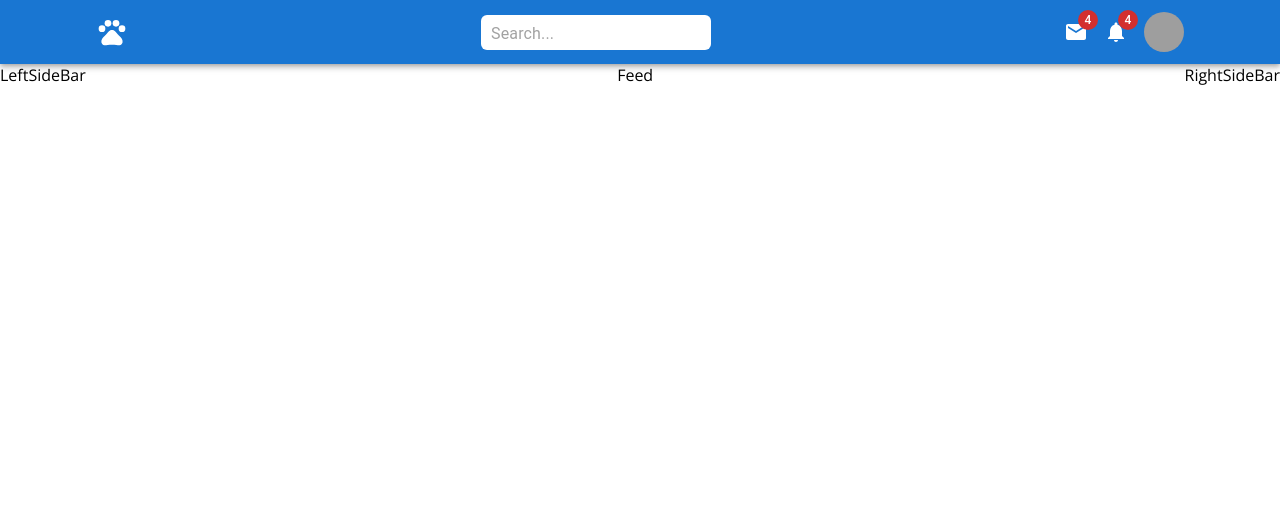
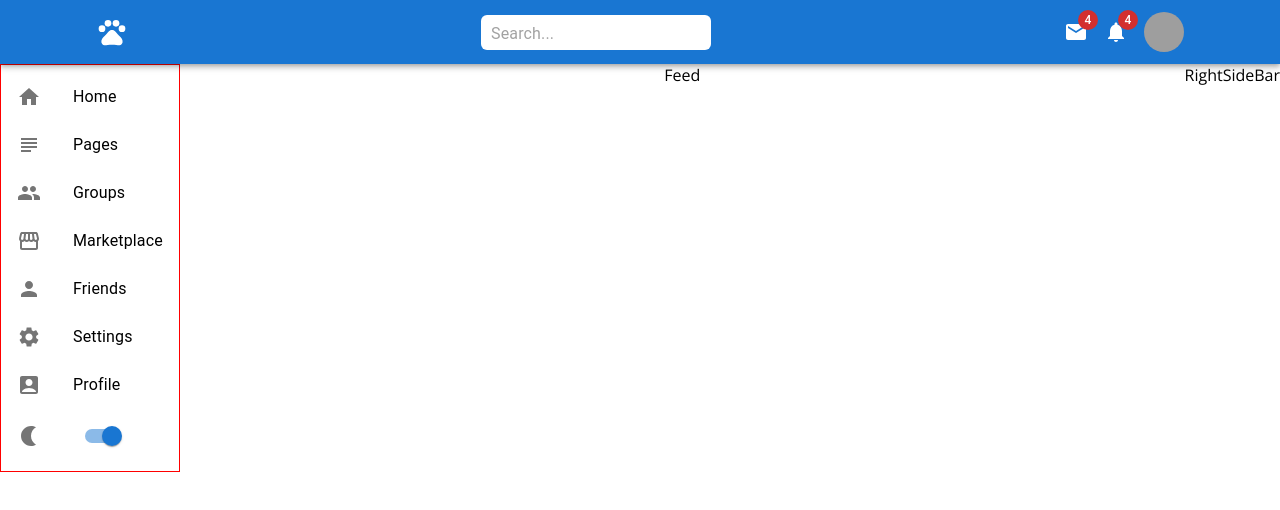
Before and after one commit to david-commit/mui, a React (Vite) app: page / in a window 1280 px wide. Shown: the top 510 px of the page. Built offline with nearby package versions, Linux system fonts and the light colour scheme; grey boxes are pictures that could not be loaded.

Commit message:
ft: left sidebar

```diff
--- a/src/components/LeftSideBar.tsx
+++ b/src/components/LeftSideBar.tsx
@@ -1,9 +1,84 @@
-import { Box } from "@mui/material"
+import { Box, List, ListItem, ListItemButton, ListItemIcon, ListItemText, Switch } from "@mui/material"
+import HomeIcon from '@mui/icons-material/Home';
+import SubjectIcon from '@mui/icons-material/Subject';
+import StorefrontIcon from '@mui/icons-material/Storefront';
+import GroupIcon from '@mui/icons-material/Group';
+import PersonIcon from '@mui/icons-material/Person';
+import SettingsIcon from '@mui/icons-material/Settings';
+import AccountBoxIcon from '@mui/icons-material/AccountBox';
+import NightlightIcon from '@mui/icons-material/Nightlight';
 
 const LeftSideBar = () => {
   return (
-    <Box sx={{display: {xs: 'none', sm: 'flex'}}}>LeftSideBar</Box>
-  )
+    <Box sx={{ display: { xs: 'none', sm: 'flex' } }}>
+      <List sx={{ border: '1px solid red' }}>
+        <ListItem disablePadding>
+          <ListItemButton LinkComponent='a' href='#'>
+            <ListItemIcon>
+              <HomeIcon />
+            </ListItemIcon>
+            <ListItemText primary='Home' />
+          </ListItemButton>
+        </ListItem>
+        <ListItem disablePadding>
+          <ListItemButton LinkComponent='a' href='#'>
+            <ListItemIcon>
+              <SubjectIcon />
+            </ListItemIcon>
+            <ListItemText primary='Pages' />
+          </ListItemButton>
+        </ListItem>
+        <ListItem disablePadding>
+          <ListItemButton LinkComponent='a' href='#'>
+            <ListItemIcon>
+              <GroupIcon />
+            </ListItemIcon>
+            <ListItemText primary='Groups' />
+          </ListItemButton>
+        </ListItem>
+        <ListItem disablePadding>
+          <ListItemButton LinkComponent='a' href='#'>
+            <ListItemIcon>
+              <StorefrontIcon />
+            </ListItemIcon>
+            <ListItemText primary='Marketplace' />
+          </ListItemButton>
+        </ListItem>
+        <ListItem disablePadding>
+          <ListItemButton LinkComponent='a' href='#'>
+            <ListItemIcon>
+              <PersonIcon />
+            </ListItemIcon>
+            <ListItemText primary='Friends' />
+          </ListItemButton>
+        </ListItem>
+        <ListItem disablePadding>
+          <ListItemButton LinkComponent='a' href='#'>
+            <ListItemIcon>
+              <SettingsIcon />
+            </ListItemIcon>
+            <ListItemText primary='Settings' />
+          </ListItemButton>
+        </ListItem>
+        <ListItem disablePadding>
+          <ListItemButton LinkComponent='a' href='#'>
+            <ListItemIcon>
+              <AccountBoxIcon />
+            </ListItemIcon>
+            <ListItemText primary='Profile' />
+          </ListItemButton>
+        </ListItem>
+        <ListItem disablePadding>
+          <ListItemButton LinkComponent='a' href='#'>
+            <ListItemIcon>
+              <NightlightIcon />
+            </ListItemIcon>
+            <Switch defaultChecked />
+          </ListItemButton>
+        </ListItem>
+      </List>
+    </Box>
+  );
 }
 
 export default LeftSideBar
--- a/src/components/Navbar.tsx
+++ b/src/components/Navbar.tsx
@@ -13,6 +13,7 @@ import {
   MenuItem,
   Divider,
   ListItemIcon,
+  Stack,
 } from '@mui/material';
 import MailIcon from '@mui/icons-material/Mail';
 import NotificationsIcon from '@mui/icons-material/Notifications';
@@ -106,10 +107,11 @@ const Navbar = () => {
         anchorOrigin={{ horizontal: 'right', vertical: 'bottom' }}
       >
         <MenuItem onClick={handleClose}>
-          <Avatar /> Profile
-        </MenuItem>
-        <MenuItem onClick={handleClose}>
-          <Avatar /> My account
+          <Avatar src='https://images.unsplash.com/photo-1534528741775-53994a69daeb?ixlib=rb-4.0.3&ixid=M3wxMjA3fDB8MHxzZWFyY2h8Mnx8cG9ydHJhaXR8ZW58MHx8MHx8fDA%3D&w=1000&q=80' />{' '}
+          <Stack direction='column'>
+            <p>Profile</p>
+            <small>@username</small>
+          </Stack>
         </MenuItem>
         <Divider />
         <MenuItem onClick={handleClose}>
```
